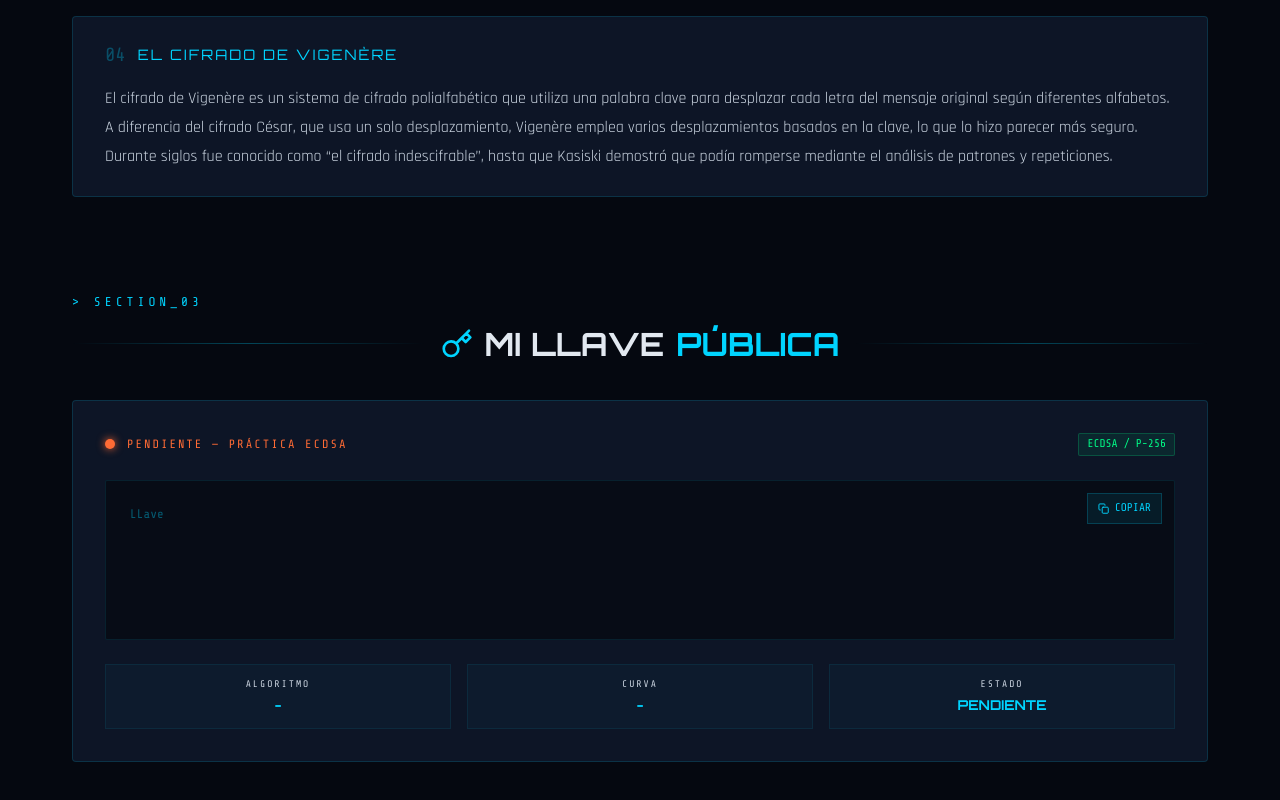
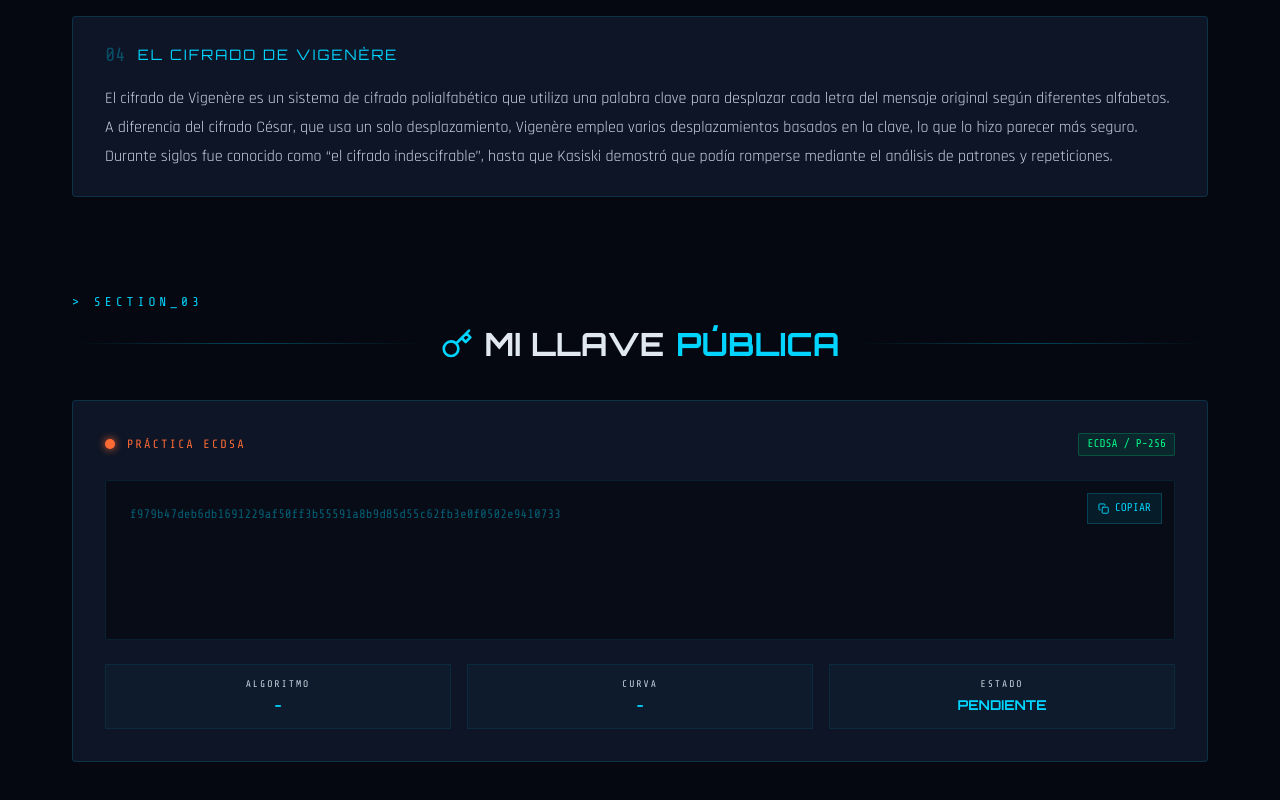
Before and after one commit to said153/PortafolioN, a React (Vite) app: page /crypto in a window 1280 px wide. Shown: the part 1747-2547 px from the top of the page. Built offline with nearby package versions, Linux system fonts and the light colour scheme.

Commit message:
Llave publica

```diff
--- a/src/pages/CryptoPage.jsx
+++ b/src/pages/CryptoPage.jsx
@@ -387,7 +387,7 @@ export default function CryptoPage() {
                   fontSize: '0.75rem', color: 'var(--accent-orange)',
                   letterSpacing: '2px',
                 }}>
-                  PENDIENTE — PRÁCTICA ECDSA
+                  PRÁCTICA ECDSA
                 </span>
               </div>
               <span className="ip-tag">ECDSA / P-256</span>
@@ -430,7 +430,7 @@ export default function CryptoPage() {
                 wordBreak: 'break-all',
                 margin: 0,
               }}>
-            {`LLave`}
+            {`f979b47deb6db1691229af50ff3b55591a8b9d85d55c62fb3e0f0502e9410733`}
               </pre>
             </div>
 
```
